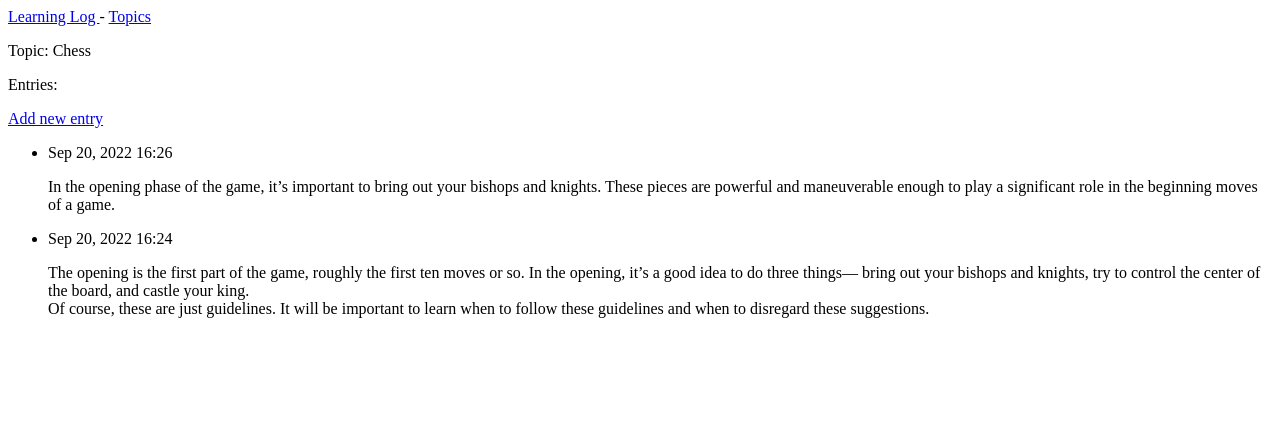
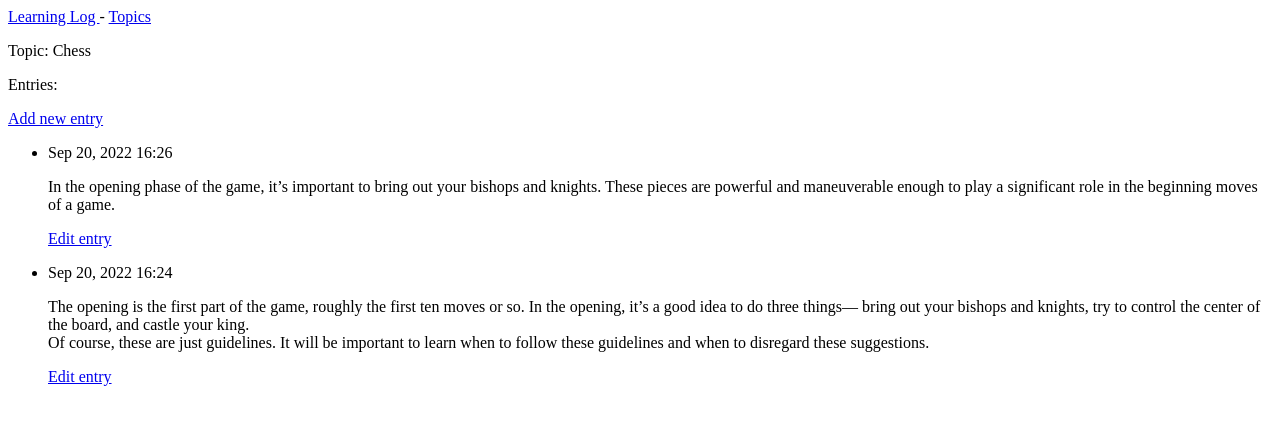
Before and after one commit to jesusross15/learning-_log, a Django app: page /topics/1/ in a window 1280 px wide. Shown: the top 425 px of the page. Run offline with Django 4.2, Linux system fonts and the light colour scheme; data comes from the database, SQL or seed files in the repository; both versions use the stored data as it was after the commit.

Commit message:
editing an entry

```diff
--- a/learning_logs/templates/learning_logs/topic.html
+++ b/learning_logs/templates/learning_logs/topic.html
@@ -15,6 +15,9 @@
     <li>
         <p>{{ entry.date_added|date:'M d, Y H:i' }}</p>
         <p>{{ entry.text|linebreaks }}</p>
+        <p>
+            <a href="{% url 'learning_logs:edit_entry' entry.id %}">Edit entry</a>
+        </p>
     </li>
 
     {% empty %}
--- a/learning_logs/urls.py
+++ b/learning_logs/urls.py
@@ -22,4 +22,7 @@ urlpatterns = [
     # Page for adding a new Entry
     path('new_entry/<int:topic_id>/', views.new_entry, name='new_entry'),
 
+    # PAge for editing an entry.
+    path('edit_entry/<int:entry_id>/', views.edit_entry, name='edit_entry'),
+
 ]
--- a/learning_logs/views.py
+++ b/learning_logs/views.py
@@ -1,6 +1,6 @@
 from django.shortcuts import render, redirect
 
-from .models import Topic
+from .models import Topic, Entry
 from .forms import TopicForm, EntryForm
 
 def index(request):
@@ -55,3 +55,21 @@ def new_entry(request, topic_id):
         # Display a blank or invalid form
     context = {'topic': topic, 'form': form}
     return render(request, 'learning_logs/new_entry.html', context)
+
+def edit_entry(request, entry_id):
+    # Edit an existing entry
+    entry = Entry.objects.get(id=entry_id)
+    topic = entry.topic
+
+    if request.method != 'POST':
+        # Initial request; pre-fill form with the current entry.
+        form = EntryForm(instance=entry)
+    else:
+        # POST data submitted; process data.
+        form = EntryForm(instance=entry, data=request.POST)
+        if form.is_valid():
+            form.save()
+            return redirect('learning_logs:topic', topic_id=topic.id)
+
+    context = {'entry': entry, 'topic': topic, 'form': form}
+    return render(request, 'learning_logs/edit_entry.html', context)
```
Also changed, not shown: learning_logs/templates/learning_logs/edit_entry.html (added, +15 -0 lines), db.sqlite3.
